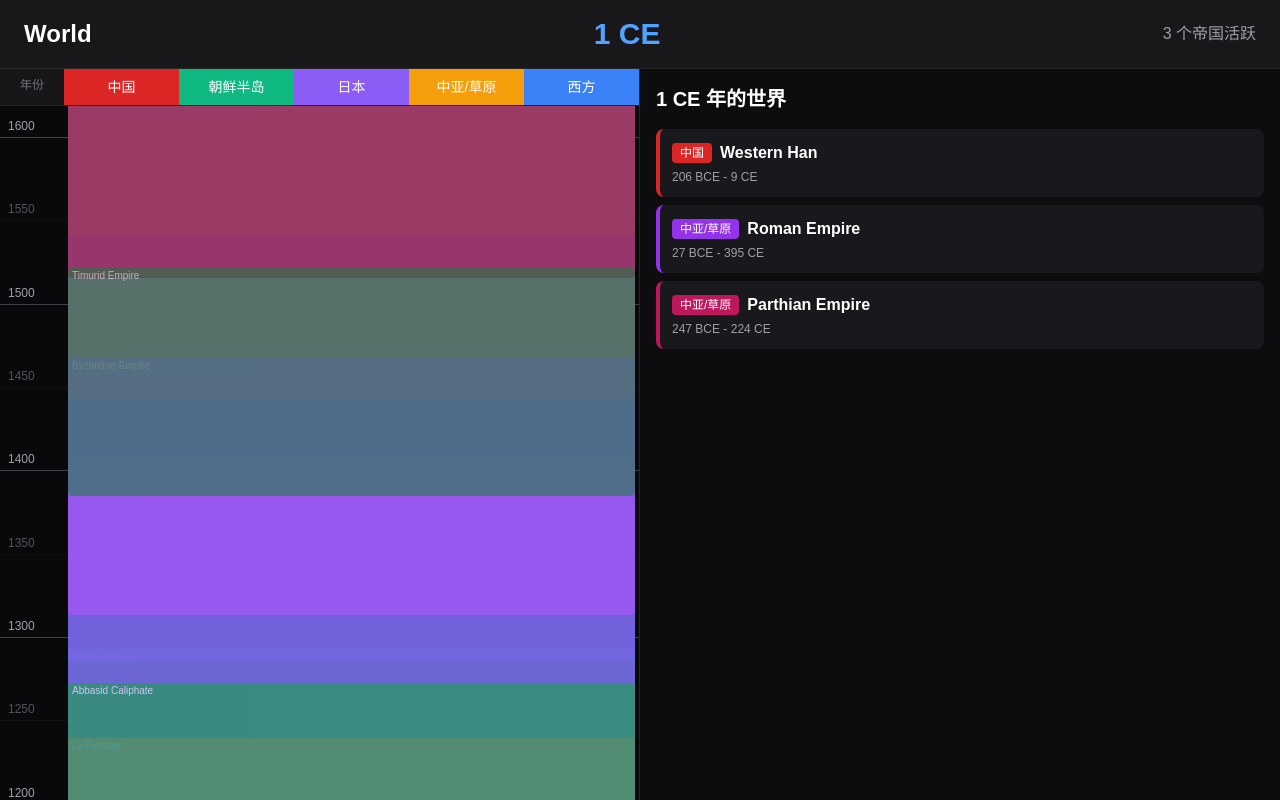
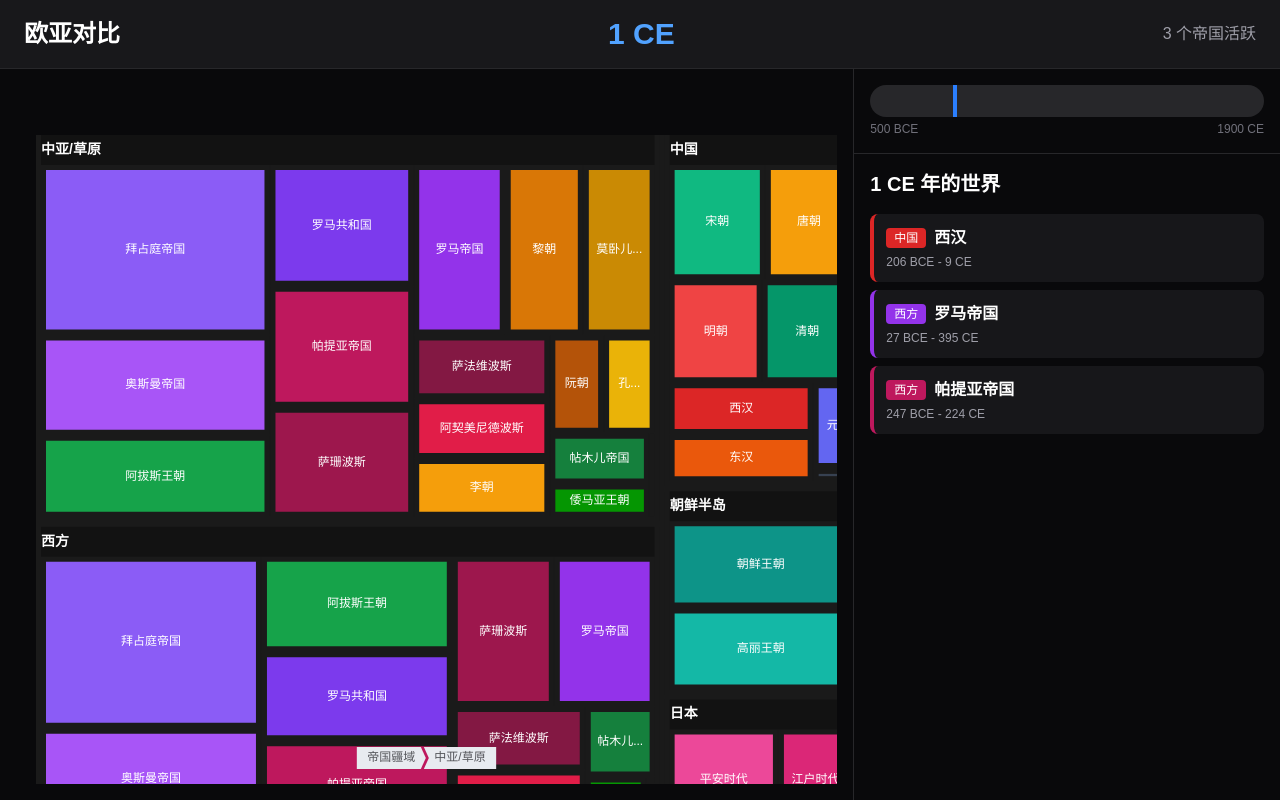
Before and after one commit to Ruciazyt/history, a Next.js app: page /en/world in a window 1280 px wide. Built offline with nearby package versions, Linux system fonts and the light colour scheme.

Commit message:
feat: 使用 ECharts Treemap 展示帝国时间跨度

```diff
--- a/package.json
+++ b/package.json
@@ -11,6 +11,8 @@
     "test:run": "vitest run"
   },
   "dependencies": {
+    "echarts": "^6.0.0",
+    "echarts-for-react": "^3.0.6",
     "maplibre-gl": "^5.19.0",
     "next": "16.1.6",
     "next-intl": "^4.8.3",
--- a/src/components/world/WorldTimeline.tsx
+++ b/src/components/world/WorldTimeline.tsx
@@ -1,7 +1,7 @@
 'use client';
 
 import * as React from 'react';
-import { useTranslations } from 'next-intl';
+import ReactECharts from 'echarts-for-react';
 import {
   eurasianBoundaries,
   eastAsiaBoundaries,
@@ -14,19 +14,11 @@ function formatYear(year: number): string {
   return `${year} CE`;
 }
 
-// 短年份格式
-function formatYearShort(year: number): string {
-  if (year < 0) return `${Math.abs(year)}BCE`;
-  return `${year}`;
-}
-
 // 地区配置
 interface RegionConfig {
   key: string;
   name: string;
-  nameEn: string;
   color: string;
-  boundaries: WorldBoundary[];
 }
 
 // 筛选特定地区的帝国
@@ -43,24 +35,21 @@ interface WorldTimelineProps {
   maxYear: number;
 }
 
-// 时间范围
-const WORLD_MIN_YEAR = -500;  // 公元前500年
-const WORLD_MAX_YEAR = 1900;  // 公元1900年
+const REGIONS: RegionConfig[] = [
+  { key: 'china', name: '中国', color: '#DC2626' },
+  { key: 'korea', name: '朝鲜半岛', color: '#10B981' },
+  { key: 'japan', name: '日本', color: '#8B5CF6' },
+  { key: 'steppe', name: '中亚/草原', color: '#F59E0B' },
+  { key: 'west', name: '西方', color: '#3B82F6' },
+];
 
 export function WorldTimeline({ minYear, maxYear }: WorldTimelineProps) {
-  const t = useTranslations();
-  const [year, setYear] = React.useState(1); // 默认1年 CE
-  const [windowSize, setWindowSize] = React.useState<50 | 100 | 200>(100); // 时间窗口大小
-  const listContainerRef = React.useRef<HTMLDivElement>(null);
-
-  // 根据窗口大小计算可见年份范围
-  const windowStart = year - windowSize / 2;
-  const windowEnd = year + windowSize / 2;
+  const [year, setYear] = React.useState(1);
+  const chartRef = React.useRef<ReactECharts>(null);
 
   // 获取所有帝国数据（去重）
   const allBoundaries = React.useMemo(() => {
     const combined = [...eurasianBoundaries, ...eastAsiaBoundaries];
-    // 按名称去重
     const seen = new Set<string>();
     return combined.filter(b => {
       const key = `${b.properties.name}-${b.properties.startYear}-${b.properties.endYear}`;
@@ -71,192 +60,213 @@ export function WorldTimeline({ minYear, maxYear }: WorldTimelineProps) {
   }, []);
 
   // 按地区分组
-  const regions: RegionConfig[] = React.useMemo(() => {
-    return [
-      {
-        key: 'china',
-        name: '中国',
-        nameEn: 'China',
-        color: '#DC2626',
-        boundaries: getEmpiresForRegion(allBoundaries, ['秦', '汉', '唐', '宋', '元', '明', '清', '隋', '三国', '晋', '南北朝', '五代']),
-      },
-      {
-        key: 'korea',
-        name: '朝鲜半岛',
-        nameEn: 'Korea',
-        color: '#10B981',
-        boundaries: getEmpiresForRegion(allBoundaries, ['高丽', '朝鲜', '新罗', '百济', '伽倻', '渤海']),
-      },
-      {
-        key: 'japan',
-        name: '日本',
-        nameEn: 'Japan',
-        color: '#8B5CF6',
-        boundaries: getEmpiresForRegion(allBoundaries, ['平安', '江户', '奈良', '镰仓', '室町', '飞鸟', '大和']),
-      },
-      {
-        key: 'steppe',
-        name: '中亚/草原',
-        nameEn: 'Central Asia',
-        color: '#F59E0B',
-        boundaries: getEmpiresForRegion(allBoundaries, ['蒙古', '匈奴', '突厥', '鲜卑', '柔然', '契丹', '女真', '金朝'], false).filter(b => {
+  const regionsData = React.useMemo(() => {
+    return REGIONS.map(region => {
+      let boundaries: WorldBoundary[];
+      switch (region.key) {
+        case 'china':
+          boundaries = getEmpiresForRegion(allBoundaries, ['秦', '汉', '唐', '宋', '元', '明', '清', '隋', '三国', '晋', '南北朝', '五代']);
+          break;
+        case 'korea':
+          boundaries = getEmpiresForRegion(allBoundaries, ['高丽', '朝鲜', '新罗', '百济', '伽倻', '渤海']);
+          break;
+        case 'japan':
+          boundaries = getEmpiresForRegion(allBoundaries, ['平安', '江户', '奈良', '镰仓', '室町', '飞鸟', '大和']);
+          break;
+        case 'steppe':
+          boundaries = getEmpiresForRegion(allBoundaries, ['蒙古', '匈奴', '突厥', '鲜卑', '柔然', '契丹', '女真', '金朝'], false).filter(b => {
             const name = b.properties.name;
             return !['秦', '汉', '唐', '宋', '元', '明', '清', '隋', '三国', '晋', '南北朝', '五代', '高丽', '朝鲜', '新罗', '平安', '江户', '奈良'].some(p => name.includes(p));
-        }),
+          });
+          break;
+        case 'west':
+          boundaries = getEmpiresForRegion(allBoundaries, ['罗马', '拜占庭', '奥斯曼', '波斯', '亚历山大', '帕提亚', '萨珊', '阿拉伯', '倭马亚', '阿拔斯', '帖木儿']);
+          break;
+        default:
+          boundaries = [];
+      }
+
+      return {
+        ...region,
+        children: boundaries.map(b => ({
+          name: b.properties.name,
+          value: b.properties.endYear - b.properties.startYear,
+          startYear: b.properties.startYear,
+          endYear: b.properties.endYear,
+          itemStyle: {
+            color: b.properties.color,
           },
-      {
-        key: 'west',
-        name: '西方',
-        nameEn: 'West',
-        color: '#3B82F6',
-        boundaries: getEmpiresForRegion(allBoundaries, ['罗马', '拜占庭', '奥斯曼', '波斯', '亚历山大', '帕提亚', '萨珊', '阿拉伯', '倭马亚', '阿拔斯', '帖木儿']),
-      },
-    ];
+        })),
+      };
+    });
   }, [allBoundaries]);
 
-  // 获取当前年份正好存在的帝国（而非窗口范围）
+  // 当前活跃帝国
   const activeEmpires = React.useMemo(() => {
     return allBoundaries.filter(b =>
-      // 只显示当前年份正好在区间内的帝国
       b.properties.startYear <= year && b.properties.endYear >= year
     );
   }, [allBoundaries, year]);
 
-  // 生成年份刻度
-  const yearMarks = React.useMemo(() => {
-    const result: { year: number; major: boolean }[] = [];
-    for (let y = maxYear; y >= minYear; y -= 50) {
-      result.push({ year: y, major: y % 100 === 0 });
+  // ECharts 配置
+  const getOption = () => ({
+    tooltip: {
+      formatter: (info: any) => {
+        const value = info.value;
+        const treePathInfo = info.treePathInfo;
+        const treePath = [];
+        for (let i = 1; i < treePathInfo.length; i++) {
+          treePath.push(treePathInfo[i].name);
         }
-    return result;
-  }, [minYear, maxYear]);
+        return [
+          `<div class="font-bold">${info.name}</div>`,
+          `持续时间: ${value} 年`,
+        ].join('');
+      },
+    },
+    series: [
+      {
+        name: '帝国疆域',
+        type: 'treemap',
+        width: '100%',
+        height: '100%',
+        label: {
+          show: true,
+          formatter: '{b}',
+          fontSize: 12,
+          color: '#fff',
+        },
+        itemStyle: {
+          borderColor: '#1a1a1a',
+          borderWidth: 2,
+          gapWidth: 2,
+        },
+        upperLabel: {
+          show: true,
+          height: 30,
+          color: '#fff',
+          fontSize: 14,
+          fontWeight: 'bold',
+        },
+        levels: [
+          {
+            itemStyle: {
+              borderColor: '#1a1a1a',
+              borderWidth: 0,
+              gapWidth: 5,
+            },
+            upperLabel: {
+              show: false,
+            },
+          },
+          {
+            itemStyle: {
+              borderColor: '#1a1a1a',
+              borderWidth: 5,
+              gapWidth: 1,
+            },
+            upperLabel: {
+              show: true,
+              backgroundColor: 'rgba(0,0,0,0.3)',
+              color: '#fff',
+              fontSize: 14,
+              fontWeight: 'bold',
+            },
+          },
+          {
+            itemStyle: {
+              borderColor: '#1a1a1a',
+              borderWidth: 5,
+              gapWidth: 1,
+            },
+            upperLabel: {
+              show: true,
+              color: '#fff',
+            },
+          },
+        ],
+        data: regionsData.filter(r => r.children.length > 0),
+      },
+    ],
+  });
 
-  // 滚动到当前年份
+  // 年份变化时高亮当前帝国
   React.useEffect(() => {
-    if (listContainerRef.current) {
-      const container = listContainerRef.current;
-      const totalYears = maxYear - minYear;
-      const percentage = (year - minYear) / totalYears;
-      const scrollTop = percentage * container.scrollHeight;
-      container.scrollTop = scrollTop - container.clientHeight / 2;
+    if (chartRef.current) {
+      const chart = chartRef.current.getEchartsInstance();
+      chart.dispatchAction({
+        type: 'downplay',
+        seriesIndex: 0,
+      });
+      chart.dispatchAction({
+        type: 'highlight',
+        seriesIndex: 0,
+        name: activeEmpires.map(e => e.properties.name),
+      });
     }
-  }, [year, minYear, maxYear]);
-
-  // 计算时间块位置和高度
-  const getBlockStyle = (startYear: number, endYear: number) => {
-    const totalYears = maxYear - minYear;
-    const topPercent = ((maxYear - Math.min(endYear, maxYear)) / totalYears) * 100;
-    const heightPercent = ((Math.min(endYear, maxYear) - Math.max(startYear, minYear)) / totalYears) * 100;
-    return {
-      top: `${Math.max(0, topPercent)}%`,
-      height: `${Math.max(0.5, heightPercent)}%`,
-    };
-  };
+  }, [year, activeEmpires]);
 
   return (
     <div className="h-screen flex flex-col bg-zinc-950 text-white">
       {/* 顶部标题 */}
       <header className="bg-zinc-900 border-b border-zinc-800 px-6 py-4 flex-shrink-0">
         <div className="flex items-center justify-between">
-          <h1 className="text-2xl font-bold">
-            {t('nav.world') || '欧亚对比'}
-          </h1>
-
-          {/* 年份显示 */}
-          <div className="text-3xl font-bold text-blue-400">
-            {formatYear(year)}
-          </div>
-
-          {/* 活跃帝国数 */}
-          <div className="text-zinc-400">
-            {activeEmpires.length} 个帝国活跃
-          </div>
+          <h1 className="text-2xl font-bold">欧亚对比</h1>
+          <div className="text-3xl font-bold text-blue-400">{formatYear(year)}</div>
+          <div className="text-zinc-400">{activeEmpires.length} 个帝国活跃</div>
         </div>
       </header>
 
       {/* 主内容 */}
       <div className="flex-1 flex overflow-hidden">
-        {/* 左侧：帝国列表 */}
-        <div className="w-1/2 flex flex-col border-r border-zinc-800">
-          {/* 表头 */}
-          <div className="flex bg-zinc-800/50 border-b border-zinc-800 flex-shrink-0">
-            <div className="w-16 py-2 text-center text-xs text-zinc-500 font-medium">年份</div>
-            {regions.map(region => (
-              <div
-                key={region.key}
-                className="flex-1 py-2 text-center text-sm font-medium"
-                style={{ backgroundColor: region.color }}
-              >
-                {region.name}
-              </div>
-            ))}
+        {/* 左侧：Treemap */}
+        <div className="w-2/3 p-4">
+          <ReactECharts
+            ref={chartRef}
+            option={getOption()}
+            style={{ height: '100%', width: '100%' }}
+          />
         </div>
 
-          {/* 列表 */}
-          <div ref={listContainerRef} className="flex-1 overflow-y-auto relative">
-            <div className="relative" style={{ height: '4000px' }}>
-              {/* 年份刻度线 */}
-              {yearMarks.map(y => (
+        {/* 右侧：年份选择和详情 */}
+        <div className="w-1/3 flex flex-col border-l border-zinc-800">
+          {/* 年份滑块 */}
+          <div className="p-4 border-b border-zinc-800">
+            <div className="relative h-8 bg-zinc-800 rounded-full">
               <div
-                  key={y.year}
-                  className={`absolute w-full ${y.major ? 'border-zinc-700' : 'border-zinc-800/30'} border-b`}
-                  style={{ top: `${((maxYear - y.year) / (maxYear - minYear)) * 100}%` }}
-                >
-                  <span className={`pl-2 text-xs ${y.major ? 'text-zinc-400' : 'text-zinc-600'}`}>
-                    {formatYearShort(y.year)}
-                  </span>
+                className="absolute top-0 bottom-0 w-1 bg-blue-500"
+                style={{ left: `${((year - minYear) / (maxYear - minYear)) * 100}%` }}
+              />
+              <input
+                type="range"
+                min={minYear}
+                max={maxYear}
+                value={year}
+                onChange={(e) => setYear(Number(e.target.value))}
+                className="absolute inset-0 w-full h-full opacity-0 cursor-pointer"
+              />
             </div>
-              ))}
-
-              {/* 当前年份线 */}
-              <div
-                className="absolute w-full border-t-2 border-blue-500 z-10"
-                style={{ top: `${((maxYear - year) / (maxYear - minYear)) * 100}%` }}
-              />
-
-              {/* 帝国块 */}
-              {regions.map(region => (
-                <div key={region.key} className="absolute w-full flex" style={{ top: 0, height: '100%' }}>
-                  <div className="w-16" />
-                  <div className="flex-1 relative">
-                    {region.boundaries.map((empire, idx) => {
-                      const style = getBlockStyle(empire.properties.startYear, empire.properties.endYear);
-                      const isActive = empire.properties.startYear <= year && empire.properties.endYear >= year;
-
-                      return (
-                        <div
-                          key={idx}
-                          className={`absolute left-1 right-1 rounded px-1 text-[10px] text-white overflow-hidden ${
-                            isActive ? 'ring-1 ring-white shadow-lg' : 'opacity-50'
-                          }`}
-                          style={{
-                            ...style,
-                            backgroundColor: empire.properties.color,
-                          }}
-                        >
-                          <div className="font-medium truncate">
-                            {t(empire.properties.nameKey) || empire.properties.name}
-                          </div>
-                        </div>
-                      );
-                    })}
-                  </div>
-                </div>
-              ))}
-            </div>
+            <div className="flex justify-between text-xs text-zinc-500 mt-1">
+              <span>{formatYear(minYear)}</span>
+              <span>{formatYear(maxYear)}</span>
             </div>
           </div>
 
-        {/* 右侧：当前年份帝国详情 */}
-        <div className="w-1/2 flex flex-col bg-zinc-900/30 p-4 overflow-y-auto">
-          <h3 className="text-xl font-bold mb-4">
-            {formatYear(year)} 年的世界
-          </h3>
+          {/* 当前年份详情 */}
+          <div className="flex-1 p-4 overflow-y-auto">
+            <h3 className="text-xl font-bold mb-4">{formatYear(year)} 年的世界</h3>
 
             {activeEmpires.length > 0 ? (
               <div className="space-y-2">
                 {activeEmpires.map((empire, idx) => {
-                  const region = regions.find(r => r.boundaries.includes(empire));
+                  const region = REGIONS.find(r => {
+                    const name = empire.properties.name;
+                    if (r.key === 'china') return ['秦', '汉', '唐', '宋', '元', '明', '清', '隋', '三国', '晋', '南北朝', '五代'].some(p => name.includes(p));
+                    if (r.key === 'korea') return ['高丽', '朝鲜', '新罗', '百济', '伽倻', '渤海'].some(p => name.includes(p));
+                    if (r.key === 'japan') return ['平安', '江户', '奈良', '镰仓', '室町', '飞鸟', '大和'].some(p => name.includes(p));
+                    if (r.key === 'west') return ['罗马', '拜占庭', '奥斯曼', '波斯', '亚历山大', '帕提亚', '萨珊', '阿拉伯', '倭马亚', '阿拔斯', '帖木儿'].some(p => name.includes(p));
+                    return false;
+                  });
 
                   return (
                     <div
@@ -271,9 +281,7 @@ export function WorldTimeline({ minYear, maxYear }: WorldTimelineProps) {
                         >
                           {region?.name || '其他'}
                         </span>
-                        <span className="font-bold">
-                          {t(empire.properties.nameKey) || empire.properties.name}
-                        </span>
+                        <span className="font-bold">{empire.properties.name}</span>
                       </div>
                       <div className="text-xs text-zinc-400 mt-1">
                         {formatYear(empire.properties.startYear)} - {formatYear(empire.properties.endYear)}
@@ -283,10 +291,9 @@ export function WorldTimeline({ minYear, maxYear }: WorldTimelineProps) {
                 })}
               </div>
             ) : (
-              <div className="text-zinc-500 text-center py-8">
-                该时期无记录
+              <div className="text-zinc-500 text-center py-8">该时期无记录</div>
+            )}
           </div>
-            )}
         </div>
       </div>
     </div>
```
Also changed, not shown: 1 other file (tests, documents, lock files or other folders). Lines whose indentation alone changed are shown as unchanged.
